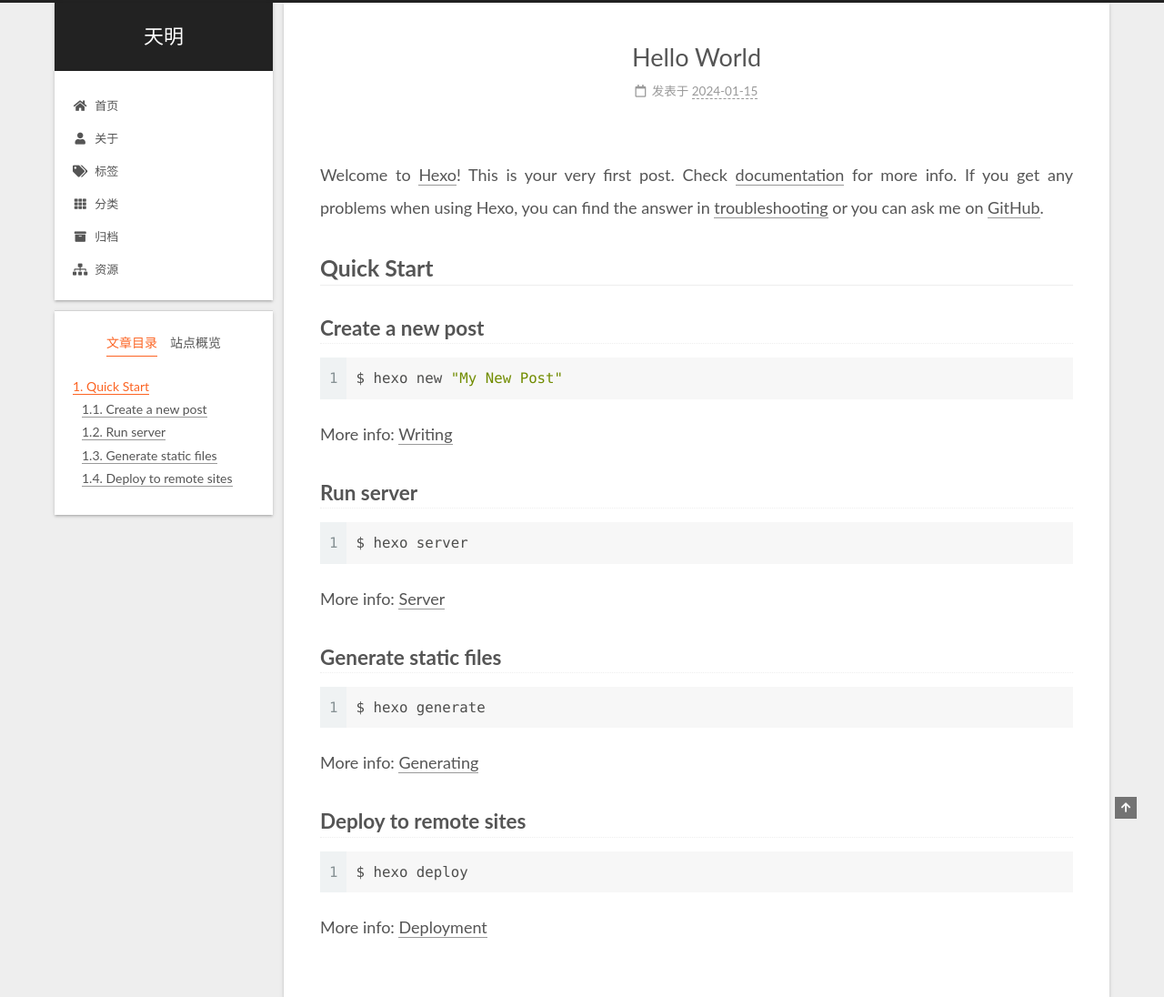
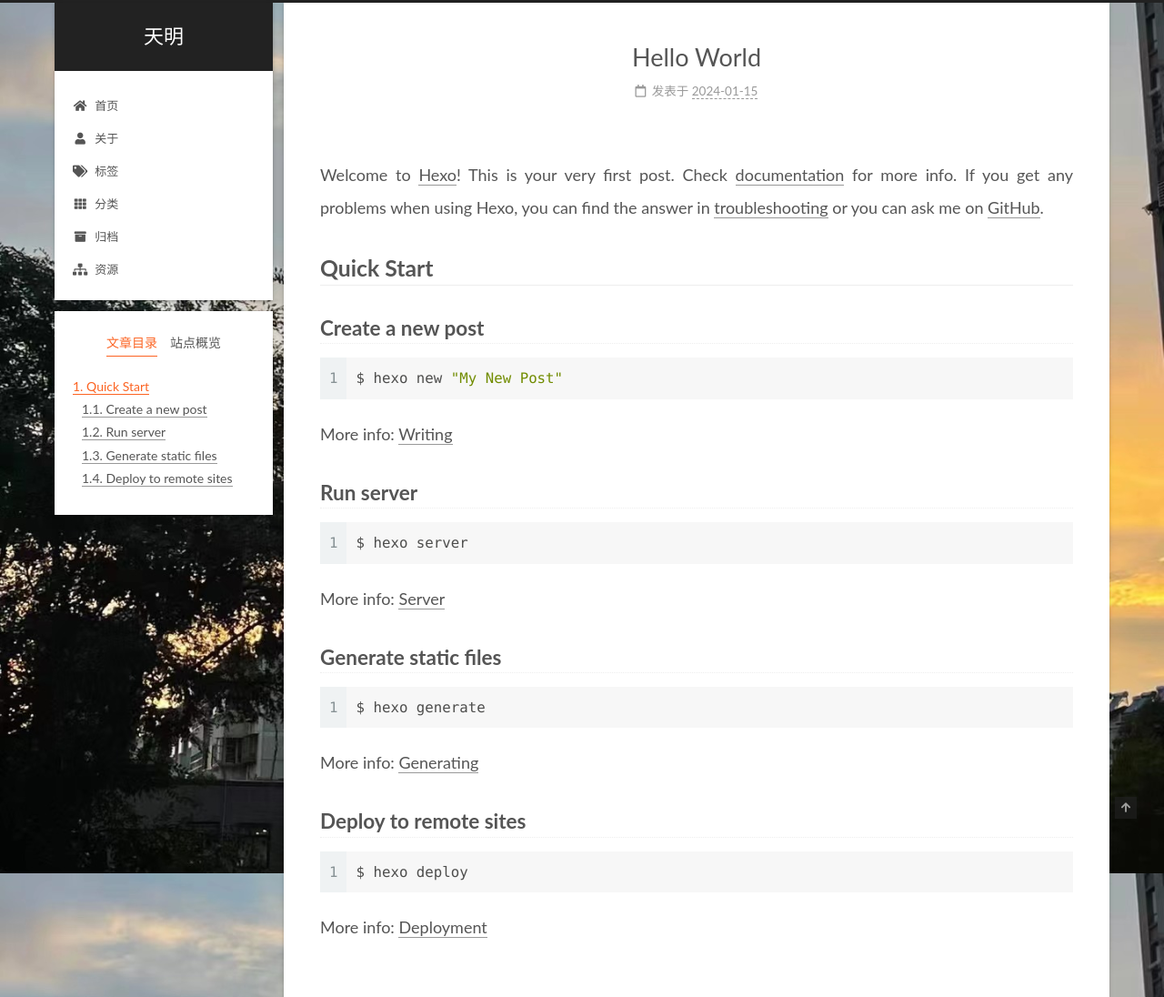
Before and after one commit to Ardentem/Ardentem.github.io, a PHP site: page /2024/01/15/hello-world/index.html in a window 1280 px wide. Shown: the top 1096 px of the page at 91% size. Run offline with PHP 8.4, Linux system fonts and the light colour scheme.

Commit message:
Site updated: 2024-01-16 17:02:24

```diff
--- a/css/main.css
+++ b/css/main.css
@@ -1168,7 +1168,7 @@ pre .javascript .function {
 }
 .links-of-author a::before,
 .links-of-author span.exturl::before {
-  background: #7affe9;
+  background: #9eff9e;
   border-radius: 50%;
   content: ' ';
   display: inline-block;
@@ -2563,3 +2563,10 @@ ul.breadcrumb li + li:last-child {
     margin: 8px 0 0;
   }
 }
+body {
+  background: url("images/fjtx.png");
+  background-size: cover;
+  background-repeat: no-repeat;
+  background-attachment: fixed;
+  background-position: 50% 50%;
+}
```
Also changed, not shown: images/fjtx.png (added).
